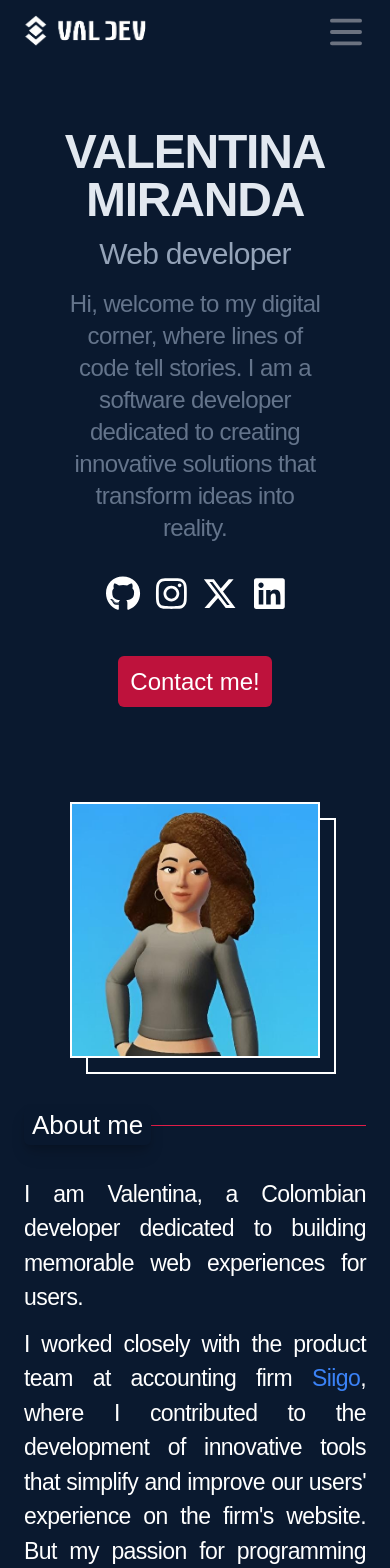
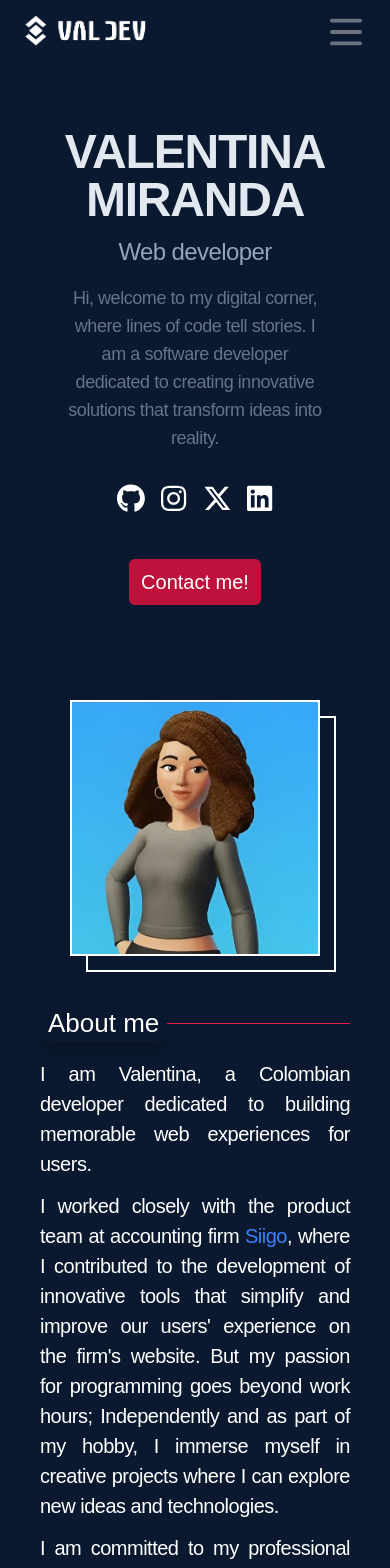
Before and after one commit to ValenMir18/Portfolio_web, a Next.js app: page / in a window 390 px wide. Shown: the top 1568 px of the page. Built offline with nearby package versions, Linux system fonts and the light colour scheme; no server answers.

Commit message:
retocando

```diff
--- a/src/app/components/contactme.tsx
+++ b/src/app/components/contactme.tsx
@@ -13,7 +13,7 @@ export default function ContactMeLink() {
 
   return (
     <div className="mt-9">
-      <a href="#contact" onClick={scrollToContact} className="hover:bg-rose-900 bg-rose-700 p-3 rounded-md lg:text-[18px] text-white text-2xl">
+      <a href="#contact" onClick={scrollToContact} className="hover:bg-rose-900 bg-rose-700 p-3 rounded-md lg:text-[18px] text-white text-xl">
         Contact me!
       </a>
     </div>
--- a/src/app/layout.tsx
+++ b/src/app/layout.tsx
@@ -45,7 +45,7 @@ export default function RootLayout({
             </section>
             <section
               id="projects"
-              className="my-24 lg:mb-24 flex items-center justify-center"
+              className="my-20 lg:mb-24 flex items-center justify-center"
             >
               <Projects />
             </section>
--- a/src/app/page.tsx
+++ b/src/app/page.tsx
@@ -18,10 +18,10 @@ export default function Home() {
         <h1 className="font-bold lg:text-6xl sm:text-5xl text-6xl tracking-tight text-slate-200">
           VALENTINA MIRANDA
         </h1>
-        <h2 className="my-3 lg:text-lg md:text-2xl text-3xl tracking-tight text-slate-400">
+        <h2 className="my-3 lg:text-lg text-2xl  tracking-tight text-slate-400">
           Web developer
         </h2>
-        <p className="my-4 lg:text-lg lg:w-[550px] lg:text-justify text-center text-slate-500 tracking-tight text-2xl ">
+        <p className="my-4 text-lg lg:w-[550px] lg:text-justify text-center text-slate-500 tracking-tight md:text-2xl ">
           Hi, welcome to my digital corner, where lines of code tell stories.
           I am a software developer dedicated to creating innovative solutions that transform ideas into reality.
         </p>
@@ -36,7 +36,7 @@ export default function Home() {
           >
             <FontAwesomeIcon
               icon={faGithub}
-              style={{ fontSize: "2.2rem" }}
+              style={{ fontSize: "1.8rem" }}
               title="Github"
             />
           </a>
@@ -50,7 +50,7 @@ export default function Home() {
           >
             <FontAwesomeIcon
               icon={faInstagram}
-              style={{ fontSize: "2.2rem" }}
+              style={{ fontSize: "1.8rem" }}
               title="Instagram"
             />
           </a>
@@ -64,7 +64,7 @@ export default function Home() {
           >
             <FontAwesomeIcon
               icon={faXTwitter}
-              style={{ fontSize: "2.2rem" }}
+              style={{ fontSize: "1.8rem" }}
               title="X"
             />
           </a>
@@ -78,7 +78,7 @@ export default function Home() {
           >
             <FontAwesomeIcon
               icon={faLinkedin}
-              style={{ fontSize: "2.2rem" }}
+              style={{ fontSize: "1.8rem" }}
               title="Linkedin"
             />
           </a>
--- a/src/pages/about/page.tsx
+++ b/src/pages/about/page.tsx
@@ -5,7 +5,7 @@ export default function About() {
       className="flex flex-col-reverse lg:flex-row lg:mx-24 lg:mt-24 md:mt-12 md:px-12 "
       id="about"
     >
-      <div className="flex flex-col md:mx-16 sm:mx-6 xs:mx-10 ">
+      <div className="flex flex-col md:mx-16 sm:mx-10 xs:mx-10 ">
         <div className="flex items-center justify-between lg:justify-start">
           <h2 className="lg:text-[24px] text-[26px] px-2 text-white bg-[#0a192fee] rounded-md shadow-lg drop-shadow-lg">
             About me
@@ -14,11 +14,11 @@ export default function About() {
         </div>
 
         <div className="lg:bg-[#0a192fee] mt-4 lg:shadow-lg lg:drop-shadow-lg lg:px-7 pb-10 lg:pt-3 md:pt-2 lg:w-[500px] md:w-auto">
-          <p className="text-justify tracking-tight lg:text-[16px] text-[23px] mt-4 text-white">
+          <p className="text-justify tracking-tight lg:text-[16px] text-[20px] lg:mt-4 text-white">
             I am Valentina, a Colombian developer dedicated to building
             memorable web experiences for users.
           </p>
-          <p className="text-justify tracking-tight lg:text-[16px] text-[23px] mt-3 text-white">
+          <p className="text-justify tracking-tight lg:text-[16px] text-[20px] mt-3 text-white">
             I worked closely with the product team at accounting firm {" "}
             <a
               href="https://www.siigo.com/nosotros/"
@@ -34,7 +34,7 @@ export default function About() {
             and as part of my hobby, I immerse myself in creative projects where
             I can explore new ideas and technologies.
           </p>
-          <p className="text-justify tracking-tight lg:text-[16px] text-[23px] mt-3 text-white">
+          <p className="text-justify tracking-tight lg:text-[16px] text-[20px] mt-3 text-white">
             I am committed to my professional and academic growth. I am
             currently studying systems engineering at the University of Córdoba,
             where I am strengthening my skills in the world of code, a journey
--- a/src/pages/contact/page.tsx
+++ b/src/pages/contact/page.tsx
@@ -35,7 +35,7 @@ const Contact: React.FC = () => {
           ) : (
             <div className="text-center order-2 md:mb-8 lg:order-1 lg:col-span-1">
               <h2 className="lg:text-[35px] text-[42px] tracking-tight font-bold">Let&apos;s connect!</h2>
-              <p className="py-2 px-2 lg:px-8 flex justify-center lg:text-[18px] text-[28px] tracking-tight">
+              <p className="py-2 px-2 lg:px-8 flex justify-center lg:text-[18px] text-[24px] tracking-tight">
               If you want to know more about me or my work, or if you would just
               like to say hello, send me a message. I&apos;d love to hear from you.
             </p>
--- a/src/pages/projects/page.tsx
+++ b/src/pages/projects/page.tsx
@@ -3,7 +3,7 @@ import Cards from "app/app/components/cards";
 
 export default function Projects() {
   return (
-    <section id="projects" className="flex mt-24">
+    <section id="projects" className="flex mt-20">
       <div className="flex flex-col lg:mx-0 mx-16">
         <div className=" flex mb-5 justify-center ">
           <h2 className="lg:text-[24px] text-[26px] bg-[#0a192fee] rounded-md shadow-lg drop-shadow-lg px-2 text-white">
--- a/src/pages/skills/page.tsx
+++ b/src/pages/skills/page.tsx
@@ -107,7 +107,7 @@ export default function Skills() {
   };
 
   return (
-    <section id="skills" className="flex lg:mx-24 lg:mt-24 md:mx-20">
+    <section id="skills" className="flex lg:mx-24 mt-24 md:mx-20">
       <div className=" flex flex-col">
         <div className=" flex w-full justify-center sm:px-12">
           <h2 className="lg:text-[24px] text-white text-[26px] px-2 w-auto bg-[#0a192fee] rounded-md shadow-lg drop-shadow-lg">
```
